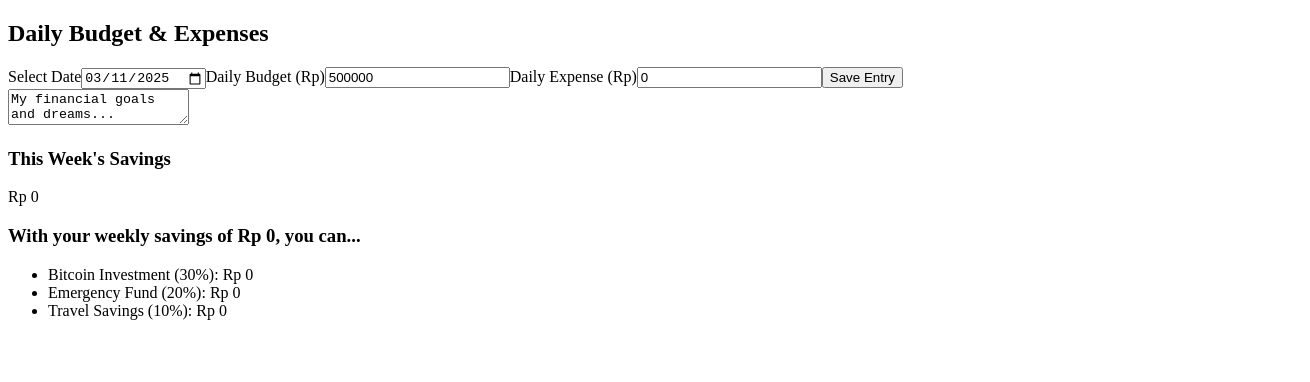
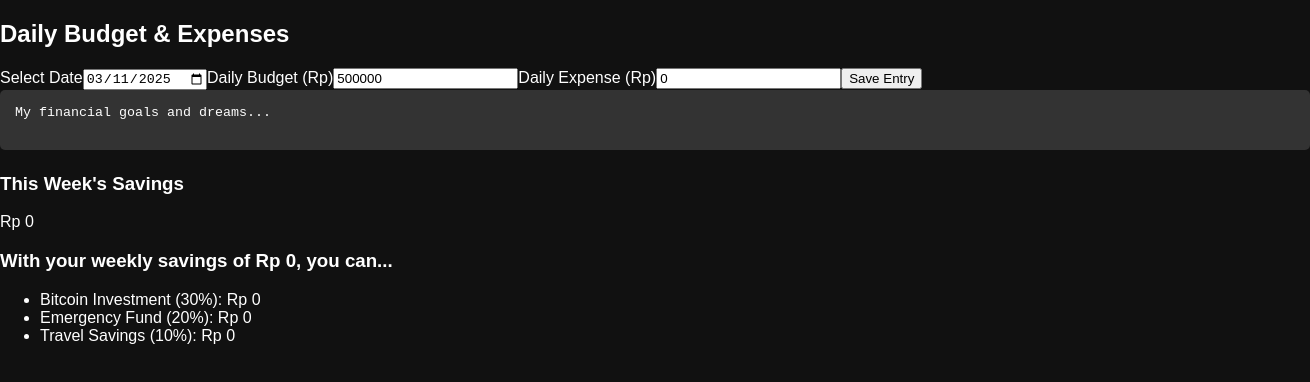
Before and after one commit to ignesnw/smartbudgeting, a Next.js app: page / in a window 1280 px wide. Shown: the top 382 px of the page, 1310 px wide, since content can reach past the window. Built offline with nearby package versions, Linux system fonts and the light colour scheme.

Commit message:
Create _app.js

```diff
--- /dev/null
+++ b/pages/_app.js
@@ -0,0 +1,7 @@
+import '../styles.css'; // Correct path for global styles
+
+function MyApp({ Component, pageProps }) {
+  return <Component {...pageProps} />;
+}
+
+export default MyApp;
```
